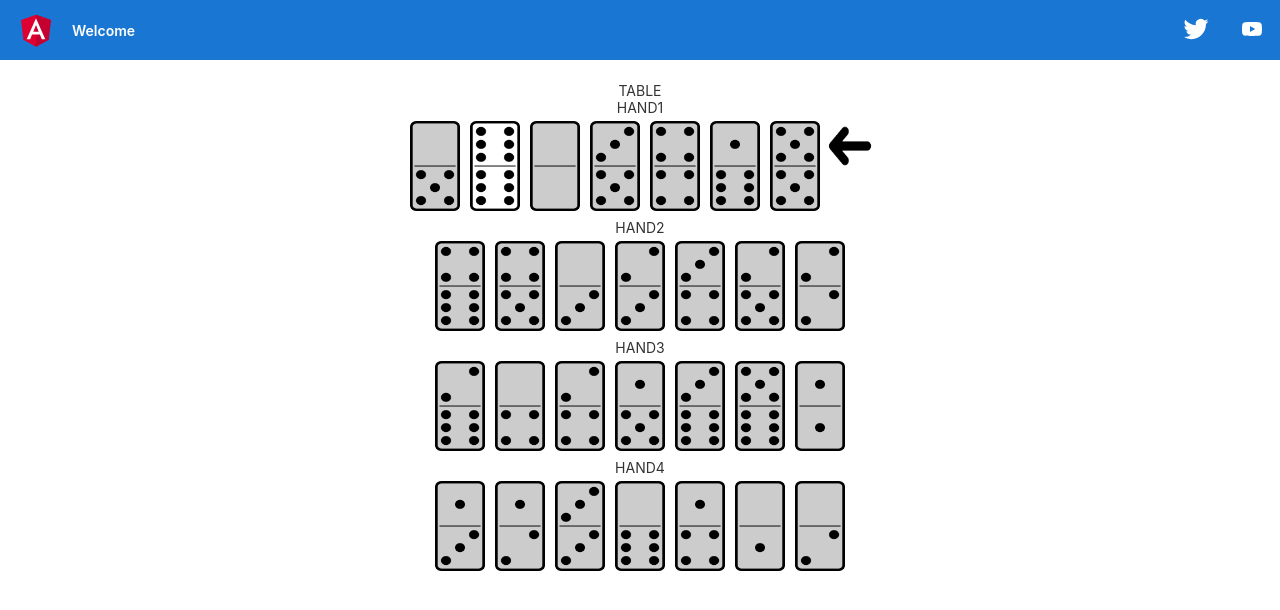
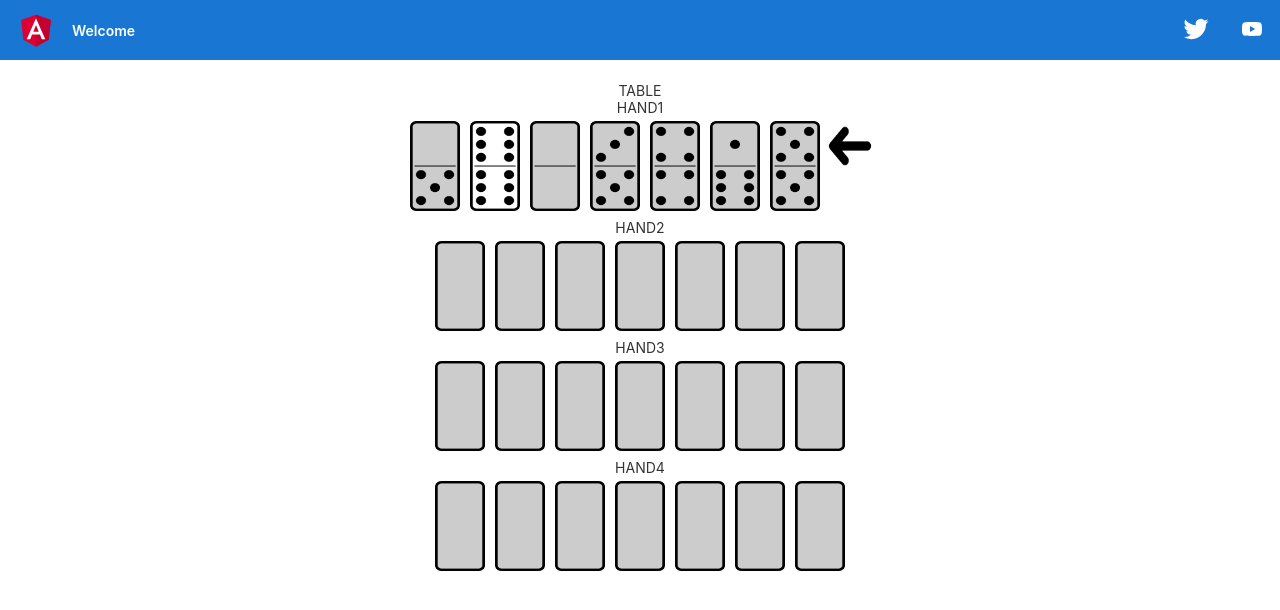
Before and after one commit to leightonmeredith/dominoes, an Angular app: page / in a window 1280 px wide. Shown: the top 610 px of the page. Built offline with nearby package versions, Linux system fonts and the light colour scheme.

Commit message:
hide ai cards

```diff
--- a/src/app/app.component.ts
+++ b/src/app/app.component.ts
@@ -61,21 +61,21 @@ export class AppComponent implements OnInit {
       if(tile2.tile === '6-6') {
         this.turn = 2
       }
-      this.hand2.push({key: tile2.tile, img: `../assets/img/${tile2.tile}.png`, reverse: false })
+      this.hand2.push({key: tile2.tile, img: `../assets/img/back.png`, reverse: false })
       tile2.isSelected = true;
 
       const tile3 = this.pullTiles();
       if(tile3.tile === '6-6') {
         this.turn = 3
       }
-      this.hand3.push({key: tile3.tile, img: `../assets/img/${tile3.tile}.png`, reverse: false })
+      this.hand3.push({key: tile3.tile, img: `../assets/img/back.png`, reverse: false })
       tile3.isSelected = true
 
       const tile4 = this.pullTiles();
       if(tile4.tile === '6-6') {
         this.turn = 4
       }
-      this.hand4.push({key: tile4.tile, img: `../assets/img/${tile4.tile}.png`, reverse: false })
+      this.hand4.push({key: tile4.tile, img: `../assets/img/back.png`, reverse: false })
       tile4.isSelected = true;
     }
   }
@@ -131,6 +131,10 @@ export class AppComponent implements OnInit {
     if(this.playedTiles.length === 0) {
       this.leftPlayEnd = TILE_SIDES[0];
       this.rightPlayEnd = TILE_SIDES[1];
+    }
+
+    if(tileInfo.img.includes('back')) {
+      tileInfo.img = `../assets/img/${tileInfo.key}.png`
     }
 
     if(this.playLeft) {
```
